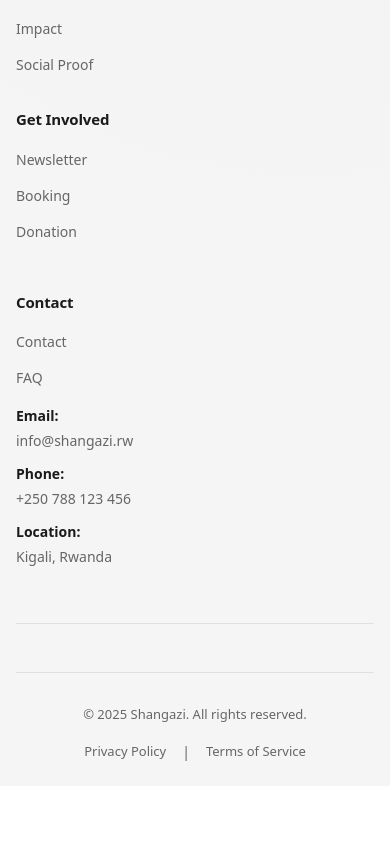
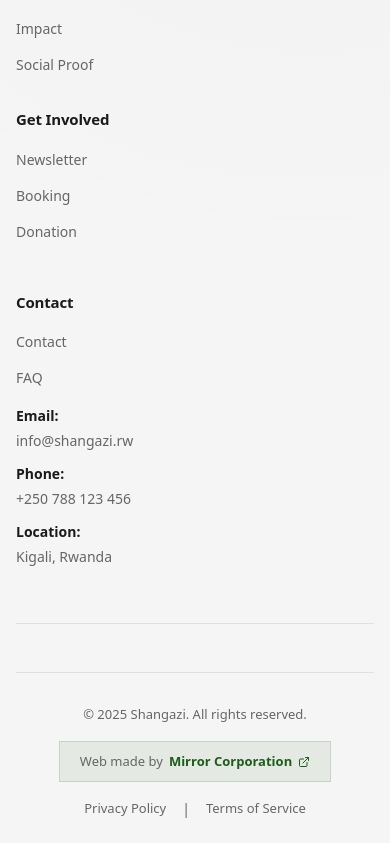
Before and after one commit to Chaste-Djaziri/shangazi, a Next.js app: page / in a window 390 px wide. Shown: the part 6695-7538 px from the top of the page. Before the commit the page ends 7481 px from the top, so only its background shows below. Built offline with nearby package versions, Linux system fonts and the light colour scheme.

Commit message:
finish home page

```diff
--- a/app/components/footer/Footer.tsx
+++ b/app/components/footer/Footer.tsx
@@ -224,6 +224,17 @@
             <p className="footer-copyright">
               © {currentYear} Shangazi. All rights reserved.
             </p>
+            <div className="footer-credit">
+              <span className="footer-credit-label">Web made by</span>
+              <a href="https://micorp.pro" target="_blank" rel="noopener noreferrer" className="footer-credit-link">
+                <span className="footer-credit-company">Mirror Corporation</span>
+                <svg className="footer-credit-icon" width="16" height="16" viewBox="0 0 24 24" fill="none" stroke="currentColor" strokeWidth="2" strokeLinecap="round" strokeLinejoin="round">
+                  <path d="M18 13v6a2 2 0 0 1-2 2H5a2 2 0 0 1-2-2V8a2 2 0 0 1 2-2h6"></path>
+                  <polyline points="15 3 21 3 21 9"></polyline>
+                  <line x1="10" y1="14" x2="21" y2="3"></line>
+                </svg>
+              </a>
+            </div>
             <div className="footer-legal">
               <Link href="/privacy" className="footer-legal-link">
                 Privacy Policy
--- a/app/globals.css
+++ b/app/globals.css
@@ -2275,22 +2275,81 @@
 
 .footer-bottom-content {
   display: flex;
+  flex-direction: row;
   justify-content: space-between;
   align-items: center;
+  gap: 1rem;
   flex-wrap: wrap;
-  gap: 1rem;
 }
 
 .footer-copyright {
   font-size: 0.875rem;
   color: var(--text-secondary);
   margin: 0;
+  flex-shrink: 0;
+}
+
+.footer-credit {
+  display: flex;
+  align-items: center;
+  justify-content: center;
+  gap: 0.5rem;
+  padding: 0.75rem 1.5rem;
+  background: rgba(29, 92, 25, 0.08);
+  border: 1px solid rgba(29, 92, 25, 0.15);
+  margin: 0;
+  border-radius: 0;
+  transition: all 0.3s ease;
+  flex-shrink: 0;
+}
+
+.footer-credit:hover {
+  background: rgba(29, 92, 25, 0.12);
+  border-color: rgba(29, 92, 25, 0.25);
+}
+
+.footer-credit-label {
+  font-size: 0.875rem;
+  color: var(--text-secondary);
+  font-weight: 400;
+}
+
+.footer-credit-link {
+  display: flex;
+  align-items: center;
+  gap: 0.375rem;
+  color: var(--color-primary);
+  text-decoration: none;
+  transition: all 0.3s ease;
+  font-weight: 600;
+  font-size: 0.875rem;
+}
+
+.footer-credit-link:hover {
+  color: #164515;
+  transform: translateX(2px);
+}
+
+.footer-credit-company {
+  position: relative;
+}
+
+.footer-credit-icon {
+  width: 14px;
+  height: 14px;
+  transition: transform 0.3s ease;
+  flex-shrink: 0;
+}
+
+.footer-credit-link:hover .footer-credit-icon {
+  transform: translate(2px, -2px);
 }
 
 .footer-legal {
   display: flex;
   align-items: center;
   gap: 1rem;
+  flex-shrink: 0;
 }
 
 .footer-legal-link {
@@ -2342,8 +2401,10 @@
   }
 
   .footer-bottom-content {
-    flex-direction: column;
-    text-align: center;
+    flex-direction: row;
+    justify-content: space-between;
+    align-items: center;
+    gap: 0.75rem;
   }
 }
 
@@ -2406,10 +2467,36 @@
     font-size: 0.875rem;
   }
 
+  .footer-bottom-content {
+    flex-direction: column;
+    align-items: center;
+    gap: 1rem;
+    text-align: center;
+  }
+
   .footer-copyright {
     font-size: 0.8125rem;
   }
 
+  .footer-credit {
+    padding: 0.625rem 1.25rem;
+    flex-wrap: wrap;
+    gap: 0.375rem;
+  }
+
+  .footer-credit-label {
+    font-size: 0.8125rem;
+  }
+
+  .footer-credit-link {
+    font-size: 0.8125rem;
+  }
+
+  .footer-credit-icon {
+    width: 12px;
+    height: 12px;
+  }
+
   .footer-legal-link {
     font-size: 0.8125rem;
   }
```
